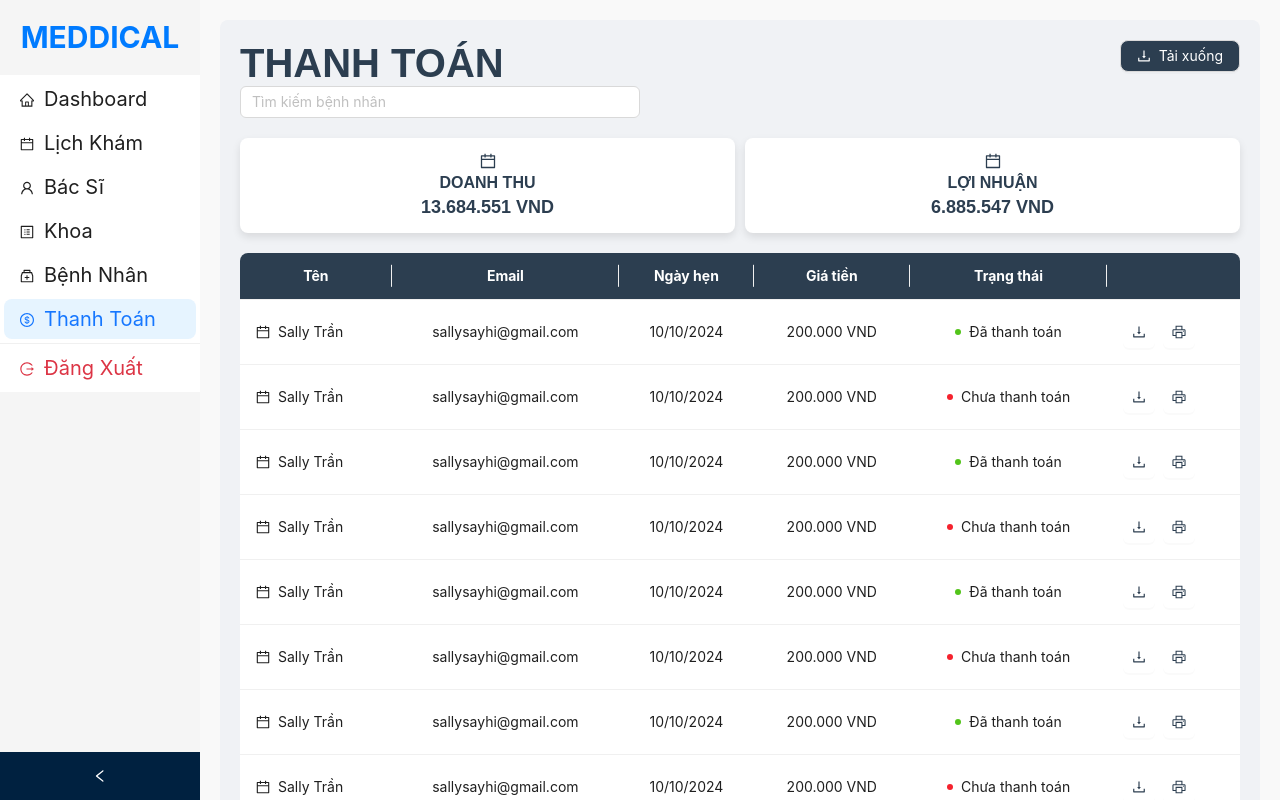
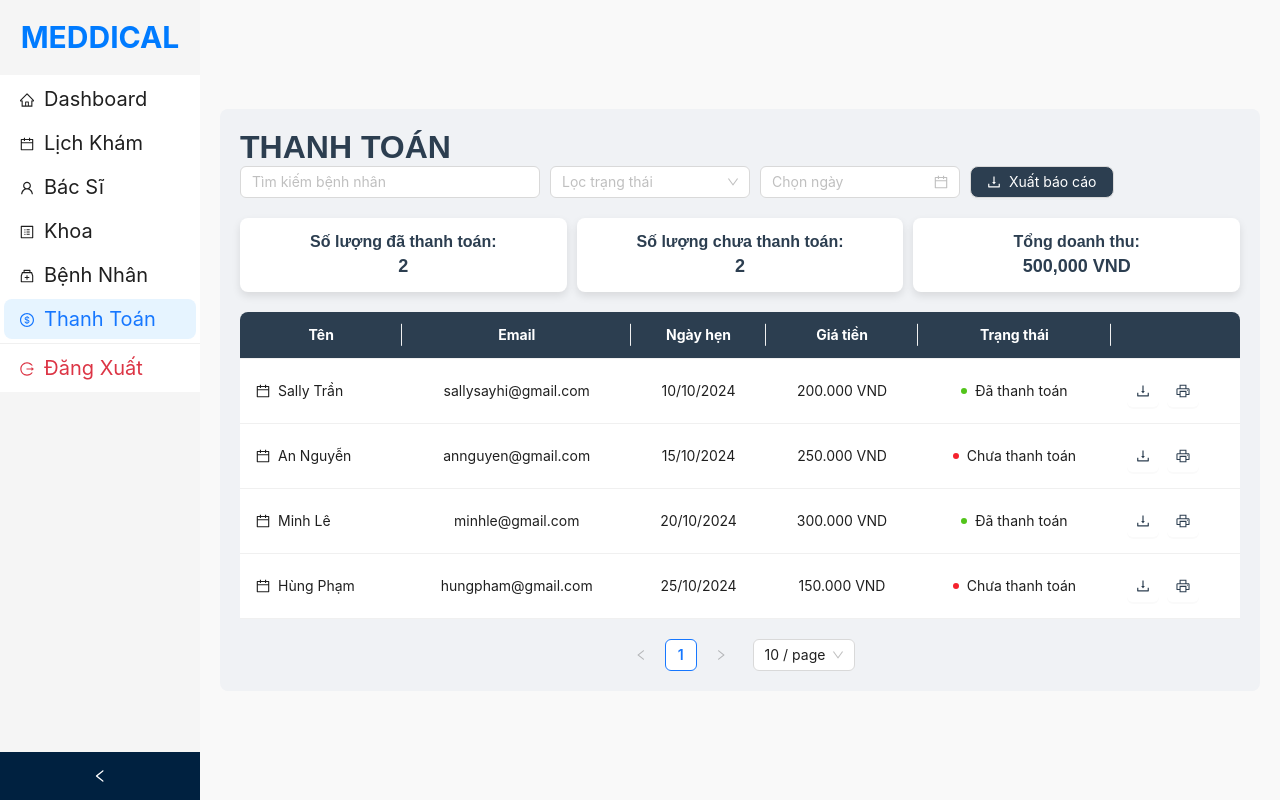
Before and after one commit to nhantran2642/medical-appointment-booking, a React (Create React App) app in the folder fe/: page /admin/paymentpage in a window 1280 px wide. Shown: the top 800 px of the page. Built offline with nearby package versions, Linux system fonts and the light colour scheme.

Commit message:
UPdate patient&payment PAGE

```diff
--- a/fe/package.json
+++ b/fe/package.json
@@ -10,6 +10,8 @@
     "antd": "^5.21.5",
     "gapi-script": "^1.2.0",
     "i18next": "^23.16.4",
+    "jspdf": "^2.5.2",
+    "lodash": "^4.17.21",
     "moment": "^2.30.1",
     "react": "^18.3.1",
     "react-dom": "^18.3.1",
@@ -17,7 +19,8 @@
     "react-router-dom": "^6.27.0",
     "react-scripts": "5.0.1",
     "sass": "^1.80.3",
-    "web-vitals": "^2.1.4"
+    "web-vitals": "^2.1.4",
+    "xlsx": "^0.18.5"
   },
   "scripts": {
     "start": "react-scripts start",
--- a/fe/src/pages/patientpage/index.jsx
+++ b/fe/src/pages/patientpage/index.jsx
@@ -1,81 +1,177 @@
-
-import React, { useState } from 'react';
-import { Table, Pagination, Input } from 'antd';
+import React, { useState, useEffect } from 'react';
+import { Table, Pagination, Input, Button, Modal, Badge } from 'antd';
 import { UserOutlined } from '@ant-design/icons';
 import './styles.scss';
 
 const PatientList = () => {
     const [currentPage, setCurrentPage] = useState(1);
-    const data = Array.from({ length: 10 }, (_, index) => ({
-        key: index,
-        name: 'Sally Trần',
-        email: 'sallysayhi@gmail.com',
-        appointmentDate: '10/10/2024',
-        time: '9h-10h SA',
-        doctor: 'Mai Văn Hà',
-        department: 'Răng-Hàm-Mặt'
-    }));
+    const [patients, setPatients] = useState([]);
+    const [totalPatients, setTotalPatients] = useState(0);
+    const [searchValue, setSearchValue] = useState('');
+    const [selectedPatient, setSelectedPatient] = useState(null);
+
+    useEffect(() => {
+        fetchData(currentPage);
+    }, [currentPage]);
+
+    const fetchData = async (page) => {
+        const data = Array.from({ length: 40 }, (_, index) => ({
+            key: index,
+            name: `Patient ${index + 1}`,
+            email: `patient${index + 1}@gmail.com`,
+            appointmentDate: `2024-11-${(index % 30) + 1}`,
+            time: '9h-10h SA',
+            doctor: `Doctor ${index % 5 + 1}`,
+            department: index % 2 === 0 ? 'Răng-Hàm-Mặt' : 'Tim Mạch',
+            status: index % 3 === 0 ? 'Đã xác nhận' : 'Chờ xác nhận'
+        }));
+        const filteredData = data.filter((item) =>
+            item.name.toLowerCase().includes(searchValue) ||
+            item.email.toLowerCase().includes(searchValue)
+        );
+        setPatients(filteredData.slice((page - 1) * 10, page * 10));
+        setTotalPatients(filteredData.length);
+    };
+
+    const onSearch = (e) => {
+        setSearchValue(e.target.value.toLowerCase());
+        setCurrentPage(1);
+        fetchData(1);
+    };
+
+    const onPageChange = (page) => {
+        setCurrentPage(page);
+    };
+
+    const onViewDetails = (record) => {
+        setSelectedPatient(record);
+    };
+
+    const closeModal = () => {
+        setSelectedPatient(null);
+    };
+
+    const onEdit = (record) => {
+        Modal.info({
+            title: 'Chỉnh sửa bệnh nhân',
+            content: `Chỉnh sửa thông tin của bệnh nhân: ${record.name}`,
+        });
+    };
+
+    const onDelete = (record) => {
+        Modal.confirm({
+            title: 'Bạn có chắc chắn muốn xóa?',
+            onOk: () => {
+                console.log(`Deleted: ${record.name}`);
+                fetchData(currentPage);
+            },
+        });
+    };
 
     const columns = [
         {
             title: 'Tên',
             dataIndex: 'name',
             key: 'name',
-            render: (text) => (
-                <div className="patient-name">
+            render: (text, record) => (
+                <a onClick={() => onViewDetails(record)}>
                     <UserOutlined />
                     <span>{text}</span>
-                </div>
-            )
+                </a>
+            ),
         },
         {
             title: 'Email',
             dataIndex: 'email',
-            key: 'email'
+            key: 'email',
         },
         {
             title: 'Ngày hẹn',
             dataIndex: 'appointmentDate',
-            key: 'appointmentDate'
+            key: 'appointmentDate',
+            sorter: (a, b) => new Date(a.appointmentDate) - new Date(b.appointmentDate),
         },
         {
             title: 'Thời gian',
             dataIndex: 'time',
-            key: 'time'
+            key: 'time',
         },
         {
             title: 'Bác sĩ',
             dataIndex: 'doctor',
-            key: 'doctor'
+            key: 'doctor',
         },
         {
             title: 'Khoa',
             dataIndex: 'department',
-            key: 'department'
-        }
+            key: 'department',
+            filters: [
+                { text: 'Răng-Hàm-Mặt', value: 'Răng-Hàm-Mặt' },
+                { text: 'Tim Mạch', value: 'Tim Mạch' },
+            ],
+            onFilter: (value, record) => record.department.includes(value),
+        },
+        {
+            title: 'Trạng thái',
+            key: 'status',
+            render: (_, record) => (
+                <Badge
+                    status={record.status === 'Đã xác nhận' ? 'success' : 'processing'}
+                    text={record.status}
+                />
+            ),
+        },
+        {
+            title: 'Hành động',
+            key: 'action',
+            render: (_, record) => (
+                <span>
+                    <Button type="link" onClick={() => onEdit(record)}>Chỉnh sửa</Button>
+                    <Button type="link" danger onClick={() => onDelete(record)}>Xóa</Button>
+                </span>
+            ),
+        },
     ];
-
-    const onPageChange = (page) => {
-        setCurrentPage(page);
-    };
 
     return (
         <div className="patient-list">
             <h2>DANH SÁCH BỆNH NHÂN</h2>
-            <Input placeholder="Tìm kiếm bệnh nhân" className="search-input" />
+            <Input
+                placeholder="Tìm kiếm bệnh nhân"
+                className="search-input"
+                onChange={onSearch}
+            />
             <Table
                 columns={columns}
-                dataSource={data}
+                dataSource={patients}
                 pagination={false}
                 className="patient-table"
             />
             <Pagination
                 current={currentPage}
-                total={40}
+                total={totalPatients}
                 pageSize={10}
                 onChange={onPageChange}
                 className="pagination"
             />
+            <Modal
+                visible={!!selectedPatient}
+                title="Thông tin chi tiết bệnh nhân"
+                onCancel={closeModal}
+                footer={null}
+            >
+                {selectedPatient && (
+                    <div>
+                        <p><b>Tên:</b> {selectedPatient.name}</p>
+                        <p><b>Email:</b> {selectedPatient.email}</p>
+                        <p><b>Ngày hẹn:</b> {selectedPatient.appointmentDate}</p>
+                        <p><b>Thời gian:</b> {selectedPatient.time}</p>
+                        <p><b>Bác sĩ:</b> {selectedPatient.doctor}</p>
+                        <p><b>Khoa:</b> {selectedPatient.department}</p>
+                        <p><b>Trạng thái:</b> {selectedPatient.status}</p>
+                    </div>
+                )}
+            </Modal>
         </div>
     );
 };
--- a/fe/src/pages/patientpage/styles.scss
+++ b/fe/src/pages/patientpage/styles.scss
@@ -1,10 +1,8 @@
-// PatientList.scss
-
 .patient-list {
     background-color: #f0f2f5;
     padding: 20px;
     border-radius: 8px;
-    width: 100%; // Đảm bảo container chiếm toàn bộ chiều rộng của parent element
+    width: 100%;
 
     h2 {
         color: #2c3e50;
@@ -18,7 +16,7 @@
     }
 
     .patient-table {
-        width: 100% !important; // Đảm bảo bảng chiếm toàn bộ chiều rộng
+        width: 100% !important;
 
         .ant-table {
             width: 100% !important;
--- /dev/null
+++ b/fe/src/pages/paymentpage/data.json
@@ -0,0 +1,34 @@
+[
+    {
+        "key": 1,
+        "name": "Sally Trần",
+        "email": "sallysayhi@gmail.com",
+        "appointmentDate": "10/10/2024",
+        "price": "200.000 VND",
+        "status": "Đã thanh toán"
+    },
+    {
+        "key": 2,
+        "name": "An Nguyễn",
+        "email": "annguyen@gmail.com",
+        "appointmentDate": "15/10/2024",
+        "price": "250.000 VND",
+        "status": "Chưa thanh toán"
+    },
+    {
+        "key": 3,
+        "name": "Minh Lê",
+        "email": "minhle@gmail.com",
+        "appointmentDate": "20/10/2024",
+        "price": "300.000 VND",
+        "status": "Đã thanh toán"
+    },
+    {
+        "key": 4,
+        "name": "Hùng Phạm",
+        "email": "hungpham@gmail.com",
+        "appointmentDate": "25/10/2024",
+        "price": "150.000 VND",
+        "status": "Chưa thanh toán"
+    }
+]
--- a/fe/src/pages/paymentpage/index.jsx
+++ b/fe/src/pages/paymentpage/index.jsx
@@ -1,19 +1,60 @@
-// PaymentPage.jsx
-import React, { useState } from 'react';
-import { Table, Pagination, Input, Button, Badge } from 'antd';
+import React, { useState, useEffect } from 'react';
+import { Table, Pagination, Input, Button, Badge, Modal, Select, DatePicker } from 'antd';
 import { DownloadOutlined, CalendarOutlined, PrinterOutlined } from '@ant-design/icons';
+import * as XLSX from 'xlsx';
+import mockData from '../paymentpage/data.json';
 import './styles.scss';
 
 const PaymentPage = () => {
     const [currentPage, setCurrentPage] = useState(1);
-    const data = Array.from({ length: 10 }, (_, index) => ({
-        key: index,
-        name: 'Sally Trần',
-        email: 'sallysayhi@gmail.com',
-        appointmentDate: '10/10/2024',
-        price: '200.000 VND',
-        status: index % 2 === 0 ? 'Đã thanh toán' : 'Chưa thanh toán',
-    }));
+    const [data, setData] = useState([]);
+    const [filteredData, setFilteredData] = useState([]);
+    const [searchTerm, setSearchTerm] = useState('');
+    const [filterStatus, setFilterStatus] = useState('');
+    const [selectedDate, setSelectedDate] = useState(null);
+    const [isModalVisible, setIsModalVisible] = useState(false);
+    const [selectedInvoice, setSelectedInvoice] = useState(null);
+    const [pageSize, setPageSize] = useState(10);
+
+
+    useEffect(() => {
+        setData(mockData);
+        setFilteredData(mockData);
+    }, []);
+
+    useEffect(() => {
+        let filtered = data;
+        if (searchTerm) {
+            filtered = filtered.filter((item) =>
+                item.name.toLowerCase().includes(searchTerm.toLowerCase()) ||
+                item.email.toLowerCase().includes(searchTerm.toLowerCase())
+            );
+        }
+        if (filterStatus) {
+            filtered = filtered.filter((item) => item.status === filterStatus);
+        }
+        if (selectedDate) {
+            filtered = filtered.filter((item) => item.appointmentDate === selectedDate.format('DD/MM/YYYY'));
+        }
+        setFilteredData(filtered);
+    }, [searchTerm, filterStatus, selectedDate, data]);
+
+    const showModal = (record) => {
+        setSelectedInvoice(record);
+        setIsModalVisible(true);
+    };
+
+    const exportToExcel = () => {
+        const worksheet = XLSX.utils.json_to_sheet(filteredData);
+        const workbook = XLSX.utils.book_new();
+        XLSX.utils.book_append_sheet(workbook, worksheet, 'Danh sách thanh toán');
+        XLSX.writeFile(workbook, 'DanhSachThanhToan.xlsx');
+    };
+
+    const paginatedData = filteredData.slice(
+        (currentPage - 1) * pageSize,
+        currentPage * pageSize
+    );
 
     const columns = [
         {
@@ -25,81 +66,126 @@ const PaymentPage = () => {
                     <CalendarOutlined />
                     <span>{text}</span>
                 </div>
-            )
+            ),
         },
         {
             title: 'Email',
             dataIndex: 'email',
-            key: 'email'
+            key: 'email',
         },
         {
             title: 'Ngày hẹn',
             dataIndex: 'appointmentDate',
-            key: 'appointmentDate'
+            key: 'appointmentDate',
         },
         {
             title: 'Giá tiền',
             dataIndex: 'price',
-            key: 'price'
+            key: 'price',
         },
         {
             title: 'Trạng thái',
             dataIndex: 'status',
             key: 'status',
             render: (status) => (
-                <Badge
-                    color={status === 'Đã thanh toán' ? 'green' : 'red'}
-                    text={status}
-                />
-            )
+                <Badge color={status === 'Đã thanh toán' ? 'green' : 'red'} text={status} />
+            ),
         },
         {
             title: '',
             key: 'actions',
-            render: () => (
+            render: (_, record) => (
                 <div className="actions">
-                    <Button icon={<DownloadOutlined />} />
+                    <Button icon={<DownloadOutlined />} onClick={() => showModal(record)} />
                     <Button icon={<PrinterOutlined />} />
                 </div>
-            )
-        }
+            ),
+        },
     ];
 
-    const onPageChange = (page) => {
-        setCurrentPage(page);
-    };
+    const totalRevenue = filteredData
+        .filter((item) => item.status === 'Đã thanh toán')
+        .reduce((sum, item) => sum + parseInt(item.price.replace(/\D/g, ''), 10), 0);
+
+    const totalPaid = filteredData.filter((item) => item.status === 'Đã thanh toán').length;
+    const totalUnpaid = filteredData.filter((item) => item.status === 'Chưa thanh toán').length;
 
     return (
         <div className="payment-page">
             <h2>THANH TOÁN</h2>
-            <Button className="download-button" icon={<DownloadOutlined />}>Tải xuống</Button>
-            <Input placeholder="Tìm kiếm bệnh nhân" className="search-input" />
+            <div className="actions-header">
+                <Input
+                    placeholder="Tìm kiếm bệnh nhân"
+                    className="search-input"
+                    value={searchTerm}
+                    onChange={(e) => setSearchTerm(e.target.value)}
+                />
+                <Select
+                    placeholder="Lọc trạng thái"
+                    onChange={(value) => setFilterStatus(value)}
+                    style={{ width: 200 }}
+                >
+                    <Select.Option value="">Tất cả</Select.Option>
+                    <Select.Option value="Đã thanh toán">Đã thanh toán</Select.Option>
+                    <Select.Option value="Chưa thanh toán">Chưa thanh toán</Select.Option>
+                </Select>
+                <DatePicker
+                    onChange={(date) => setSelectedDate(date)}
+                    format="DD/MM/YYYY"
+                    placeholder="Chọn ngày"
+                />
+                <Button className="download-button" icon={<DownloadOutlined />} onClick={exportToExcel}>
+                    Xuất báo cáo
+                </Button>
+            </div>
             <div className="summary">
                 <div className="summary-item">
-                    <CalendarOutlined />
-                    <span>DOANH THU</span>
-                    <p>13.684.551 VND</p>
+                    <span>Số lượng đã thanh toán:</span>
+                    <p>{totalPaid}</p>
                 </div>
                 <div className="summary-item">
-                    <CalendarOutlined />
-                    <span>LỢI NHUẬN</span>
-                    <p>6.885.547 VND</p>
+                    <span>Số lượng chưa thanh toán:</span>
+                    <p>{totalUnpaid}</p>
+                </div>
+                <div className="summary-item">
+                    <span>Tổng doanh thu:</span>
+                    <p>{totalRevenue.toLocaleString()} VND</p>
                 </div>
             </div>
             <Table
                 columns={columns}
-                dataSource={data}
+                dataSource={paginatedData}
                 pagination={false}
                 className="payment-table"
             />
             <Pagination
                 current={currentPage}
-                total={40}
-                pageSize={10}
-                onChange={onPageChange}
+                total={filteredData.length}
+                pageSize={pageSize}
+                onChange={(page, size) => {
+                    setCurrentPage(page);
+                    setPageSize(size);
+                }}
+                showSizeChanger
+                pageSizeOptions={[5, 10, 20, 50]}
                 className="pagination"
             />
-
+            <Modal
+                title="Chi tiết hóa đơn"
+                visible={isModalVisible}
+                onCancel={() => setIsModalVisible(false)}
+                footer={null}
+            >
+                {selectedInvoice && (
+                    <>
+                        <p>Tên: {selectedInvoice.name}</p>
+                        <p>Email: {selectedInvoice.email}</p>
+                        <p>Ngày hẹn: {selectedInvoice.appointmentDate}</p>
+                        <p>Giá tiền: {selectedInvoice.price}</p>
+                        <p>Trạng thái: {selectedInvoice.status}</p>
+                    </>
+                )}
+            </Modal>
         </div>
     );
 };
--- a/fe/src/pages/paymentpage/styles.scss
+++ b/fe/src/pages/paymentpage/styles.scss
@@ -1,5 +1,3 @@
-// PaymentPage.scss
-
 .payment-page {
     background-color: #f0f2f5;
     padding: 20px;
@@ -10,6 +8,7 @@
     .header {
         display: flex;
         align-items: center;
+        justify-content: space-between;
         margin-bottom: 20px;
     }
 
@@ -17,13 +16,10 @@
         color: #2c3e50;
         font-weight: bold;
         margin: 0;
-        font-size: 40px;
+        font-size: 32px;
     }
 
     .download-button {
-        position: absolute;
-        top: 20px;
-        right: 20px;
         background-color: #2c3e50;
         color: white;
         border-radius: 8px;
@@ -34,16 +30,32 @@
         }
     }
 
-    .search-input {
+    .actions-header {
+        display: flex;
+        gap: 10px;
+        flex-wrap: wrap;
         margin-bottom: 20px;
-        width: 100%;
-        max-width: 400px;
+
+        .search-input {
+            flex: 1;
+            max-width: 300px;
+        }
+
+        .ant-select {
+            width: 200px;
+        }
+
+        .ant-picker {
+            width: 200px;
+        }
     }
 
     .summary {
         display: flex;
         justify-content: space-between;
         margin-bottom: 20px;
+        flex-wrap: wrap;
+        gap: 10px;
 
         .summary-item {
             background: white;
@@ -52,11 +64,7 @@
             box-shadow: 0 4px 8px rgba(0, 0, 0, 0.1);
             text-align: center;
             flex: 1;
-            margin-right: 10px;
-
-            &:last-child {
-                margin-right: 0;
-            }
+            min-width: 180px;
 
             span {
                 color: #2c3e50;
```
Also changed, not shown: 1 other file (tests, documents, lock files or other folders).
